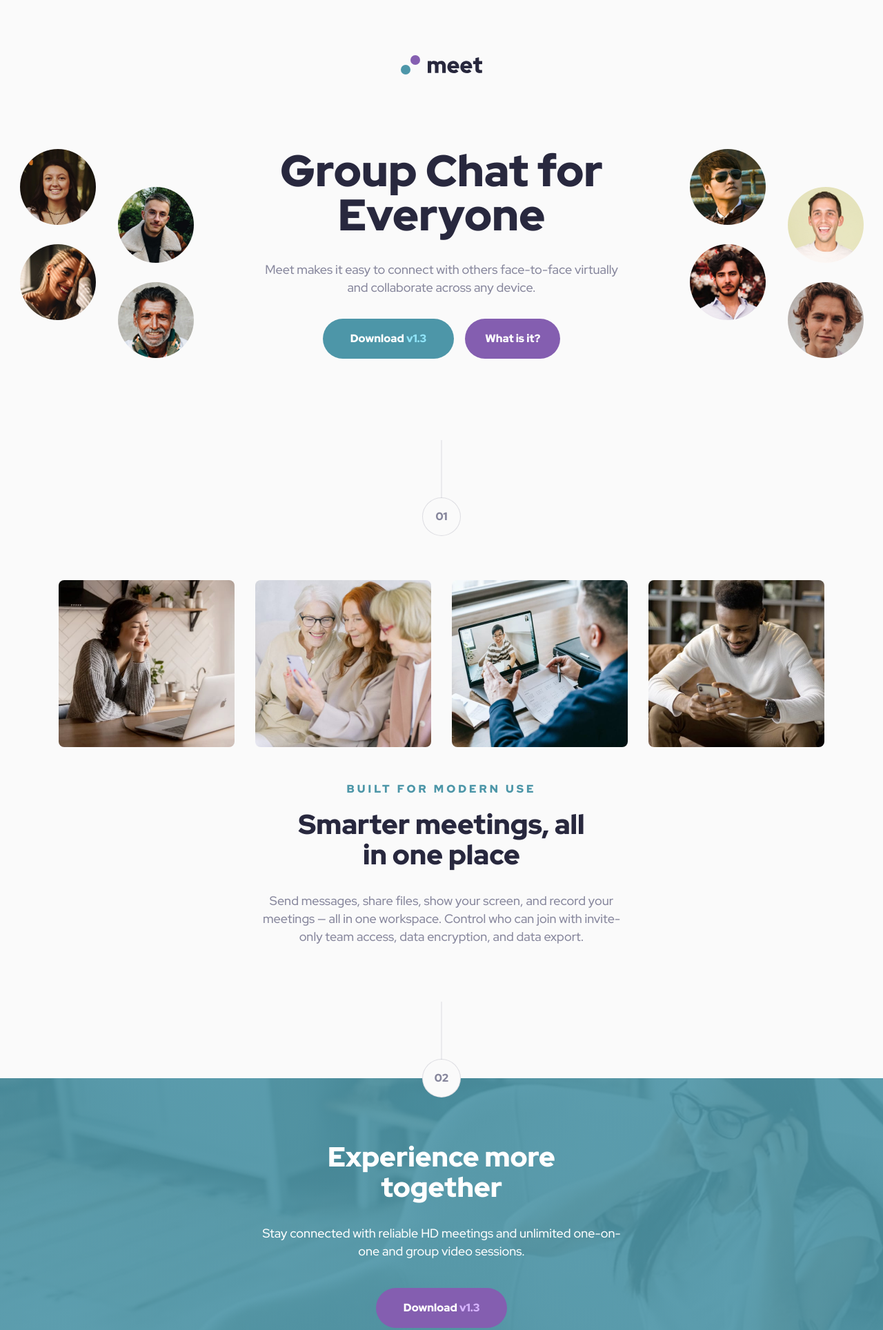
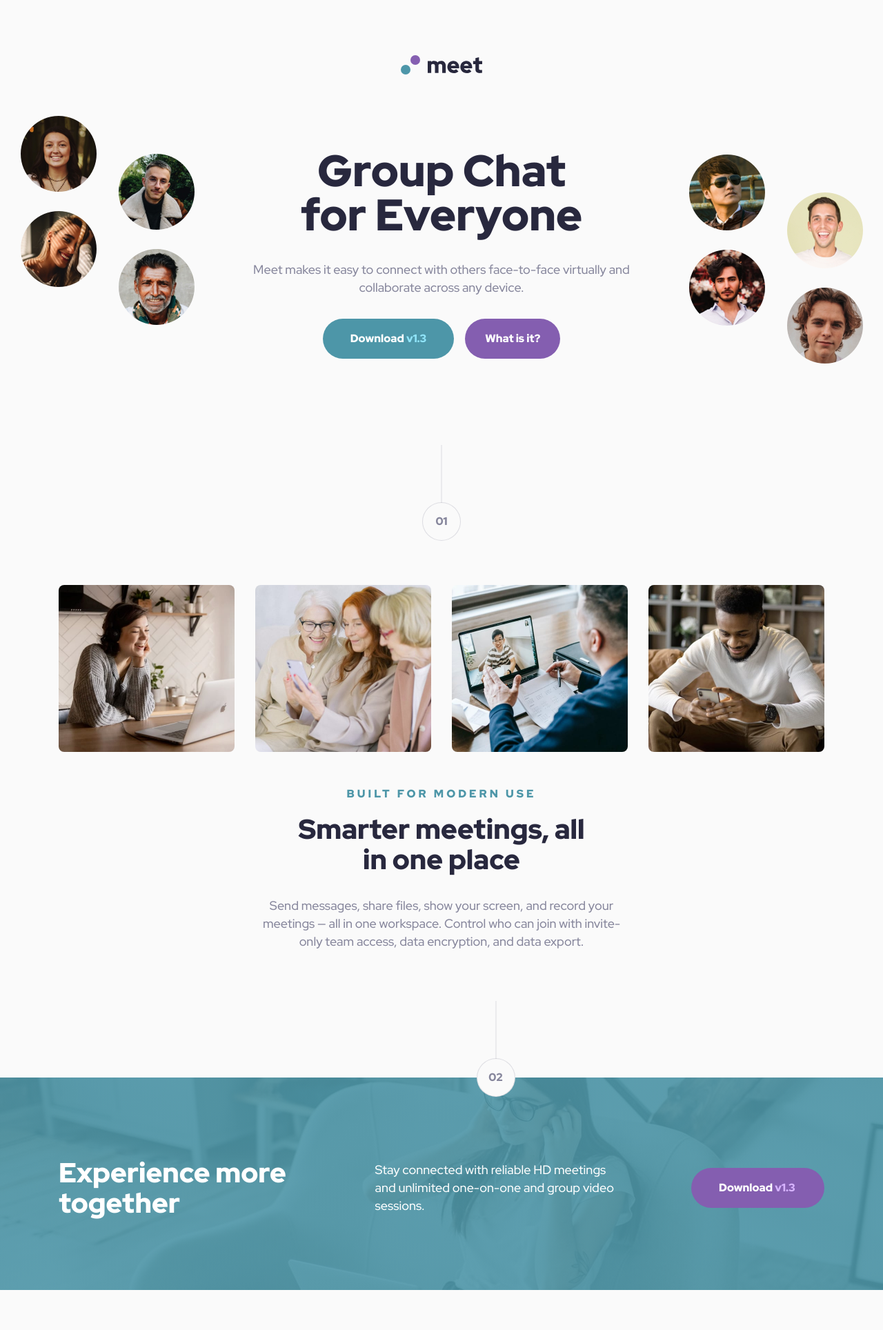
Before and after one commit to WesselKonstantinov/meet-landing-page, a plain HTML site: page index.html in a window 1280 px wide. Shown: the top 1928 px of the page at 69% size. After the commit the page ends 1870 px from the top, so only its background shows below. Drawn offline with Linux system fonts and the light colour scheme.

Commit message:
Set grid display on hero and footer

```diff
--- a/index.html
+++ b/index.html
@@ -137,7 +137,7 @@
       </main>
       <footer class="section section--footer">
         <div class="section__inner">
-          <div class="feature">
+          <div class="feature feature--grid">
             <div class="feature__label-group feature__label-group--footer">
               <h2 class="feature__label">
                 <span class="sr-only">Feature</span>
--- a/styles.css
+++ b/styles.css
@@ -434,7 +434,7 @@ body {
   }
 }
 
-@media (min-width: 60rem) {
+@media (min-width: 65rem) {
   .section--header {
     padding-block: 5rem;
   }
@@ -444,13 +444,15 @@ body {
   }
 
   .section--footer {
+    margin-top: 11.5rem;
+    padding-top: 7.25rem;
+    padding-bottom: 6.5rem;
     background-image: var(--gradient-acapulco-cliffs),
       url("./assets/desktop/image-footer.jpg");
   }
 
   .hero {
-    grid-template-columns: 1fr 33.75rem 1fr;
-    gap: 5.5rem;
+    grid-template-columns: 3fr 8fr 3fr;
   }
 
   .hero__image {
@@ -459,12 +461,14 @@ body {
 
   .hero__image--left {
     display: block;
-    margin-left: -12.5rem;
+    margin-left: -13rem;
+    margin-top: -3rem;
   }
 
   .hero__image--right {
     display: block;
-    margin-right: -12.5rem;
+    margin-right: -13rem;
+    margin-top: 0.5rem;
   }
 
   .hero__image-wrapper {
@@ -472,10 +476,12 @@ body {
   }
 
   .hero__intro {
-    max-width: 33.75rem;
+    max-width: initial;
   }
 
   .hero__title {
+    max-width: 27.8125rem;
+    margin-inline: auto;
     font-size: var(--font-size-4xl);
   }
 
@@ -499,4 +505,25 @@ body {
     font-size: var(--font-size-lg);
     line-height: var(--line-height-2xl);
   }
+
+  .feature--grid {
+    display: grid;
+    grid-template-columns: 21.875rem 21.875rem 1fr;
+    column-gap: 6.78125rem;
+    align-items: center;
+    text-align: left;
+  }
+
+  .feature--grid > * + * {
+    margin-top: 0;
+  }
+
+  .feature__label-group--footer {
+    grid-column: 2 / 3;
+    margin-top: -14.5rem;
+  }
+
+  .feature__heading--white {
+    grid-column: 1 / 2;
+  }
 }
```
